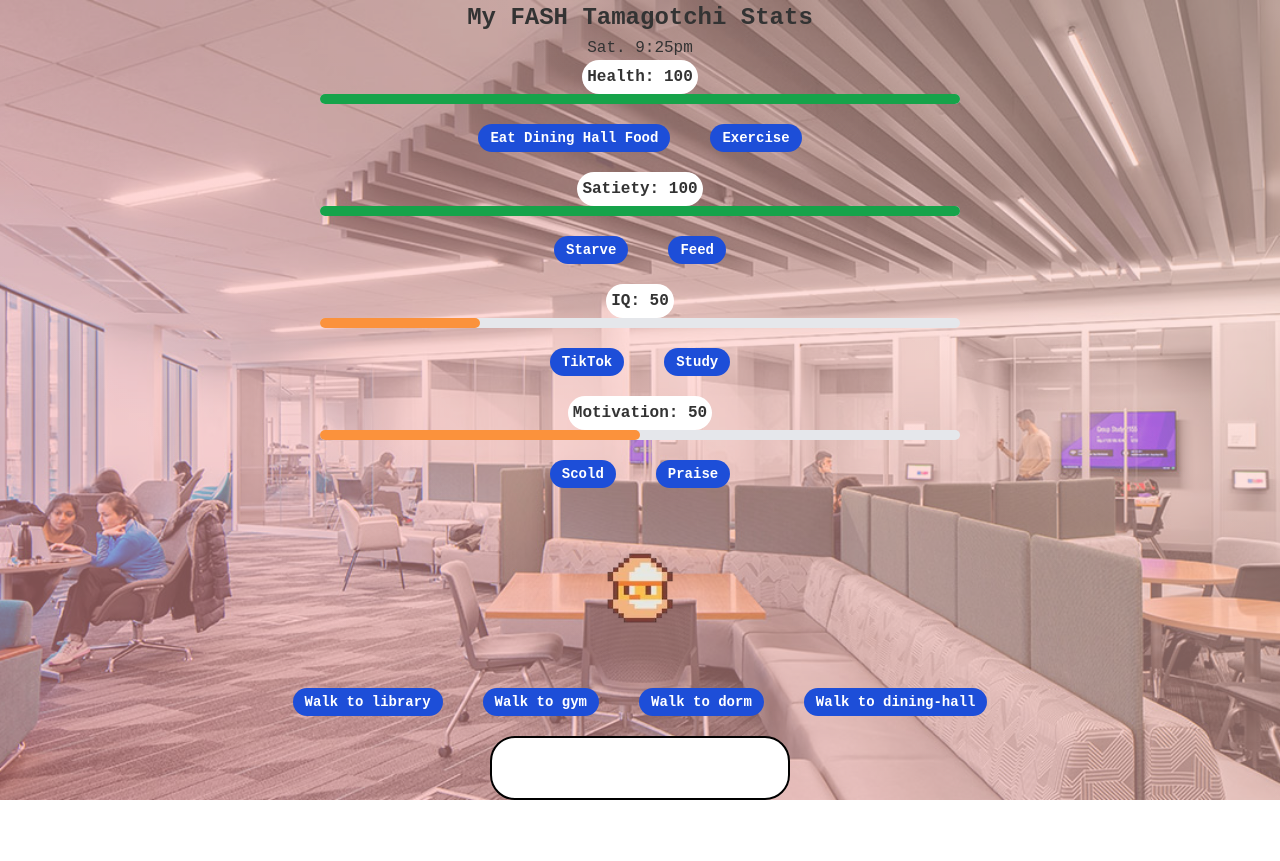
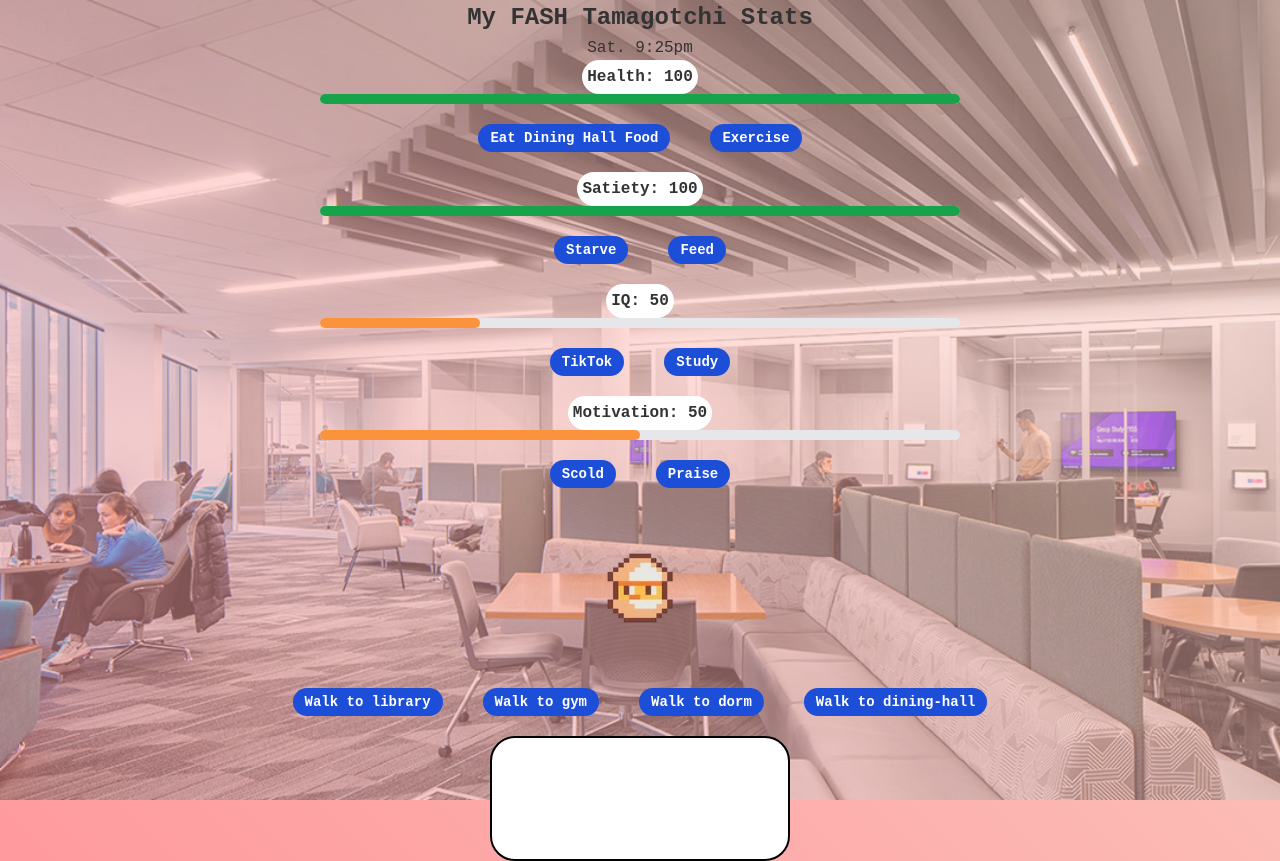
Before and after one commit to CS-396-Web-Dev/final-project-fash, a Next.js app: page / in a window 1280 px wide. Before the commit the page ends 800 px from the top, so only its background shows below. Built offline with nearby package versions, Linux system fonts and the light colour scheme.

Commit message:
fixed cutoff content issue

```diff
--- a/app/style.css
+++ b/app/style.css
@@ -15,7 +15,9 @@ body {
   color: #333;
   align-items: center;
   justify-content: center;
-  height: 100vh;
+  /* height: 100vh; */
+  min-height: 100vh;    /* Fix for cutoff title section, from ChatGPT */
+  overflow-y: auto;     /* Prompt: "Cut off content on top of screen, but can't scroll up in a react/html/css project" */
   margin: 0;
   padding: 0;
   display: flex;
```
